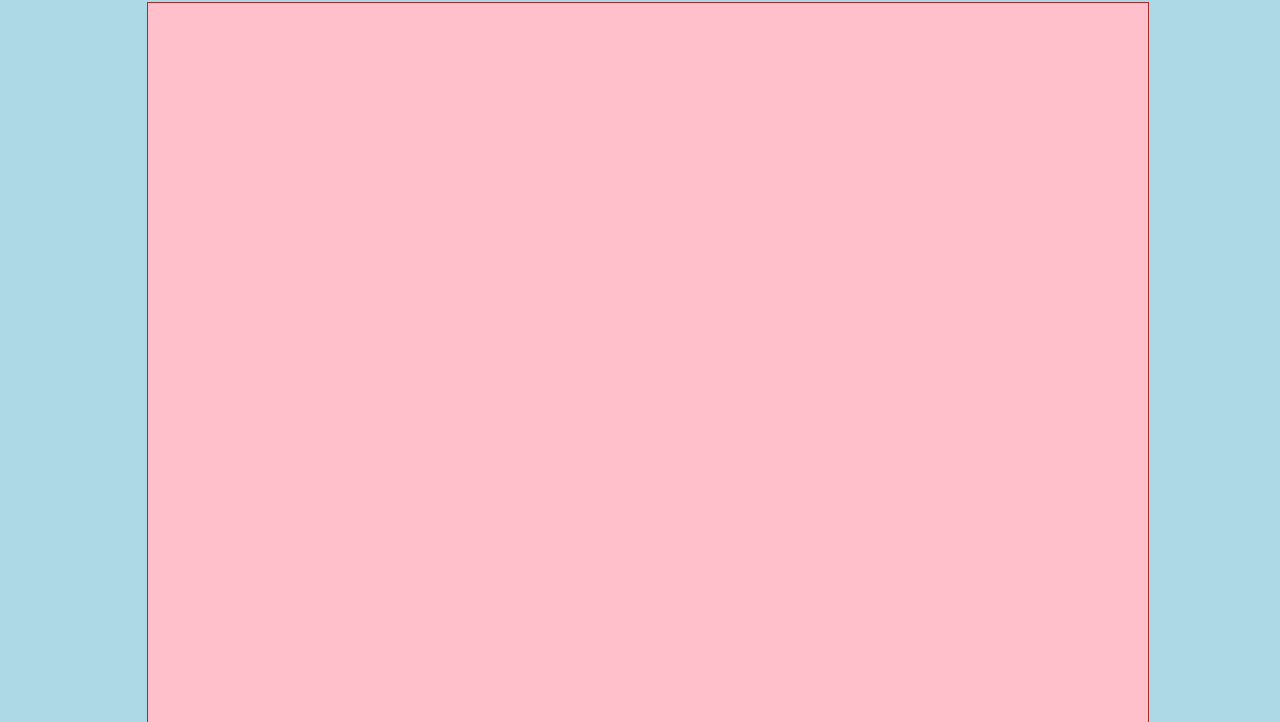
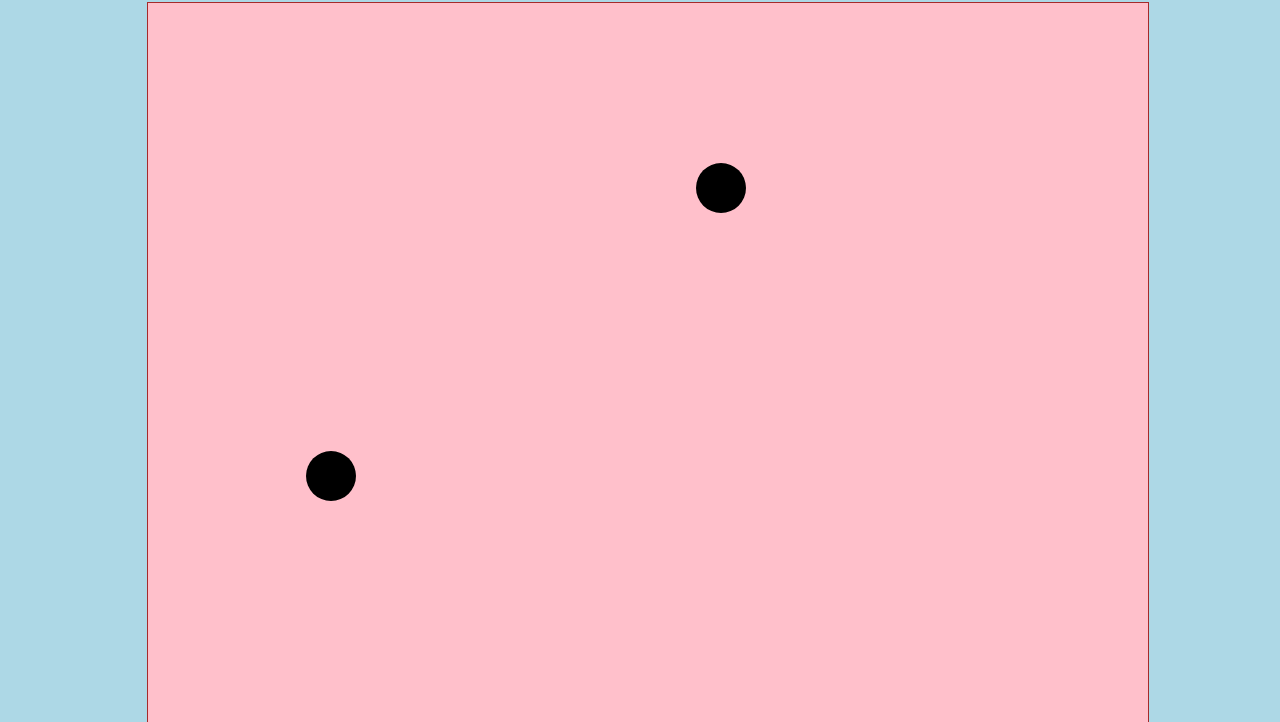
Before and after one commit to VanessaKasminoff/Boba-Catch, a plain HTML site: page index.html in a window 1280 px wide. Shown: the part 78-800 px from the top of the page. Drawn offline with Linux system fonts and the light colour scheme.

Commit message:
Created random falling boba that disappear when reaching the endzone

```diff
--- a/assets/css/style.css
+++ b/assets/css/style.css
@@ -5,7 +5,7 @@ body {
 }
 
 #game-container {
-    height: 1050px;
+    height: 1000px;
     width: 1000px;
     background: pink;
     border: 1px solid brown;
@@ -29,3 +29,11 @@ body {
     bottom: 158px;
     left: 450px;
 }
+
+.boba {
+    width: 50px;
+    height: 50px;
+    border-radius: 50%;
+    background: black;
+    position: absolute;
+}
--- a/assets/js/main.js
+++ b/assets/js/main.js
@@ -2,6 +2,8 @@
 
 const gameContainer = document.getElementById('game-container');
 const cup = document.getElementById('cup');
+
+//CUP MOVEMENT
 
 // returns object with css properties of cup and then specifcally the value of the 'left' property.
 const cupLeft = window.getComputedStyle(cup).getPropertyValue('left');
@@ -19,3 +21,26 @@ gameContainer.addEventListener('mousemove', function(e) {
         cup.style.left = 900 + 'px'
     }
 });
+// GENERATE FALLING BOBA
+
+function createBoba() {
+    let bobaStart = 950;
+    let bobaX = Math.floor(Math.random() * 850);
+    const boba = document.createElement('div');
+    boba.setAttribute("class", 'boba');
+    gameContainer.append(boba)
+
+    function fallingBoba() {
+        bobaStart -= 8;
+        boba.style.bottom = bobaStart + 'px';
+        boba.style.left = bobaX + 'px';
+        if(bobaStart < 157) {
+            boba.style.display = 'none';
+        }
+    }
+    setInterval(fallingBoba, 30);
+    setTimeout(createBoba, 1100);
+
+}
+
+createBoba();
```
